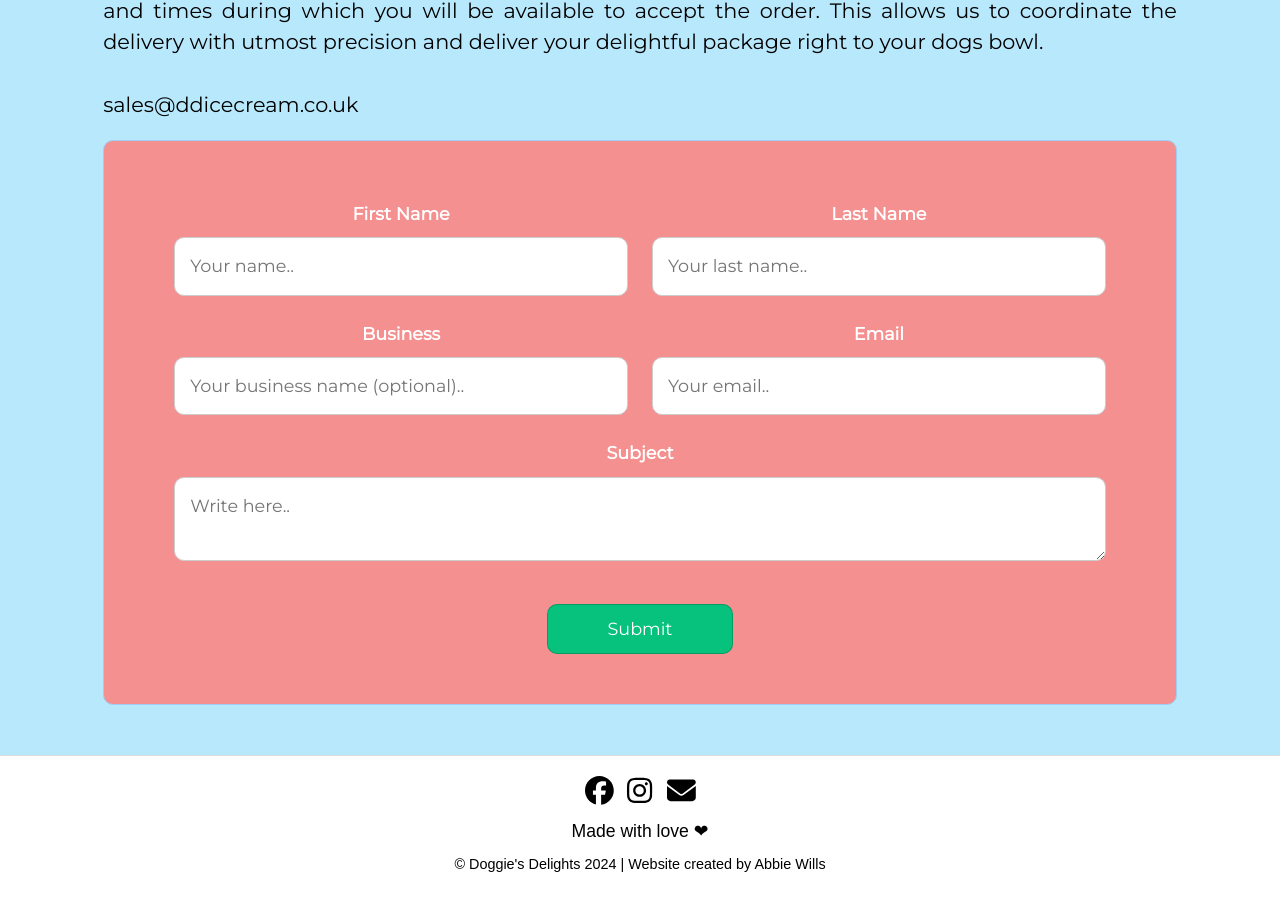
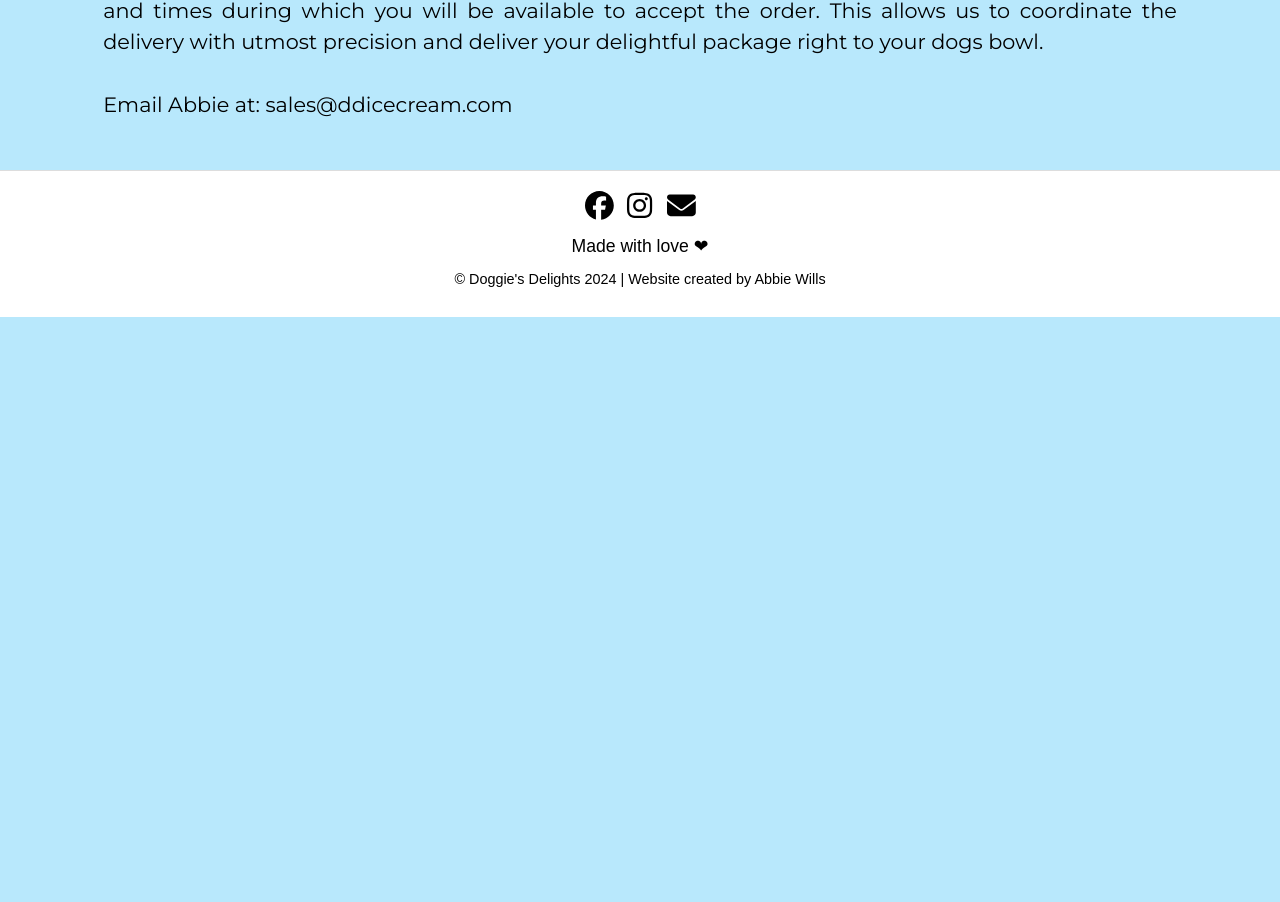
Before and after one commit to AbbieWills/Doggies-delights-React, a React (Vite) app in the folder client/: page /contact in a window 1280 px wide. Shown: the part 709-1611 px from the top of the page. After the commit the page ends 1026 px from the top, so only its background shows below. Built offline with nearby package versions, Linux system fonts and the light colour scheme.

Commit message:
removed contact form

```diff
--- a/client/pages/ContactPage/ContactPage.jsx
+++ b/client/pages/ContactPage/ContactPage.jsx
@@ -42,10 +42,10 @@ const ContactForm = () => {
         We have exciting news for you - there is no minimum order requirement!  <br /> <br />
         Whether you're seeking a single tub or a grand feast for your four-legged companions, we are here to cater to your needs. <br /> <br />
         To streamline the delivery process and ensure a seamless experience, kindly specify a selection of dates and times during which you will be available to accept the order. This allows us to coordinate the delivery with utmost precision and deliver your delightful package right to your dogs bowl. <br /> <br />
-        sales@ddicecream.co.uk
+        Email Abbie at: sales@ddicecream.com
       </p>
       </div>
-      <form className='form' onSubmit={composeMailTo}>
+      {/* <form className='form' onSubmit={composeMailTo}>
         <div className="row">
           <div className="col-md-6">
             <label htmlFor="fname">First Name</label>
@@ -73,7 +73,7 @@ const ContactForm = () => {
         </div>
         </div>
         <button id="submit" className="submit" type="submit" value="Submit">Submit</button>
-      </form>
+      </form> */}
     </div>
   );
 };
```
Also changed, not shown: 1 other file (tests, documents, lock files or other folders).
